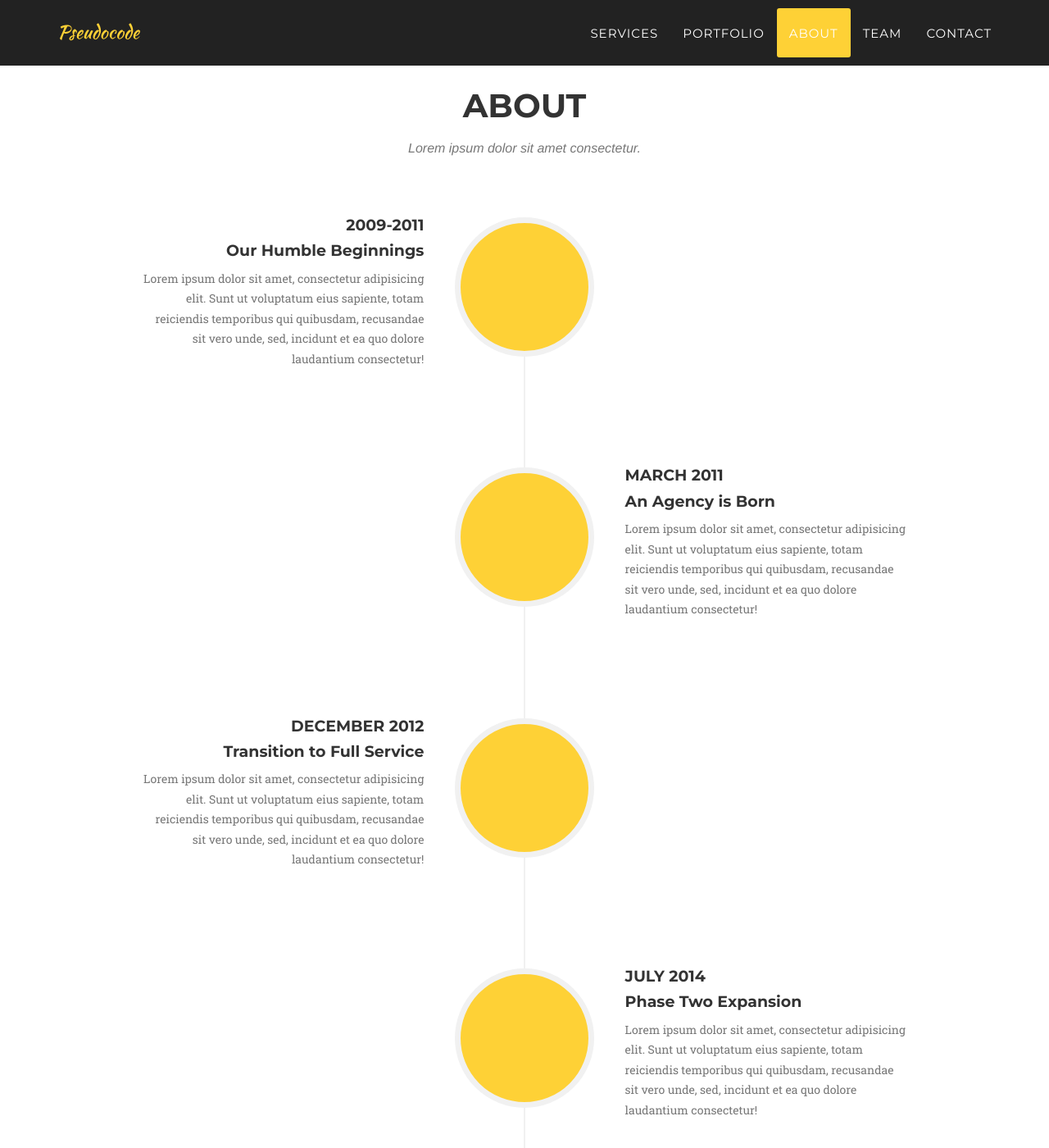
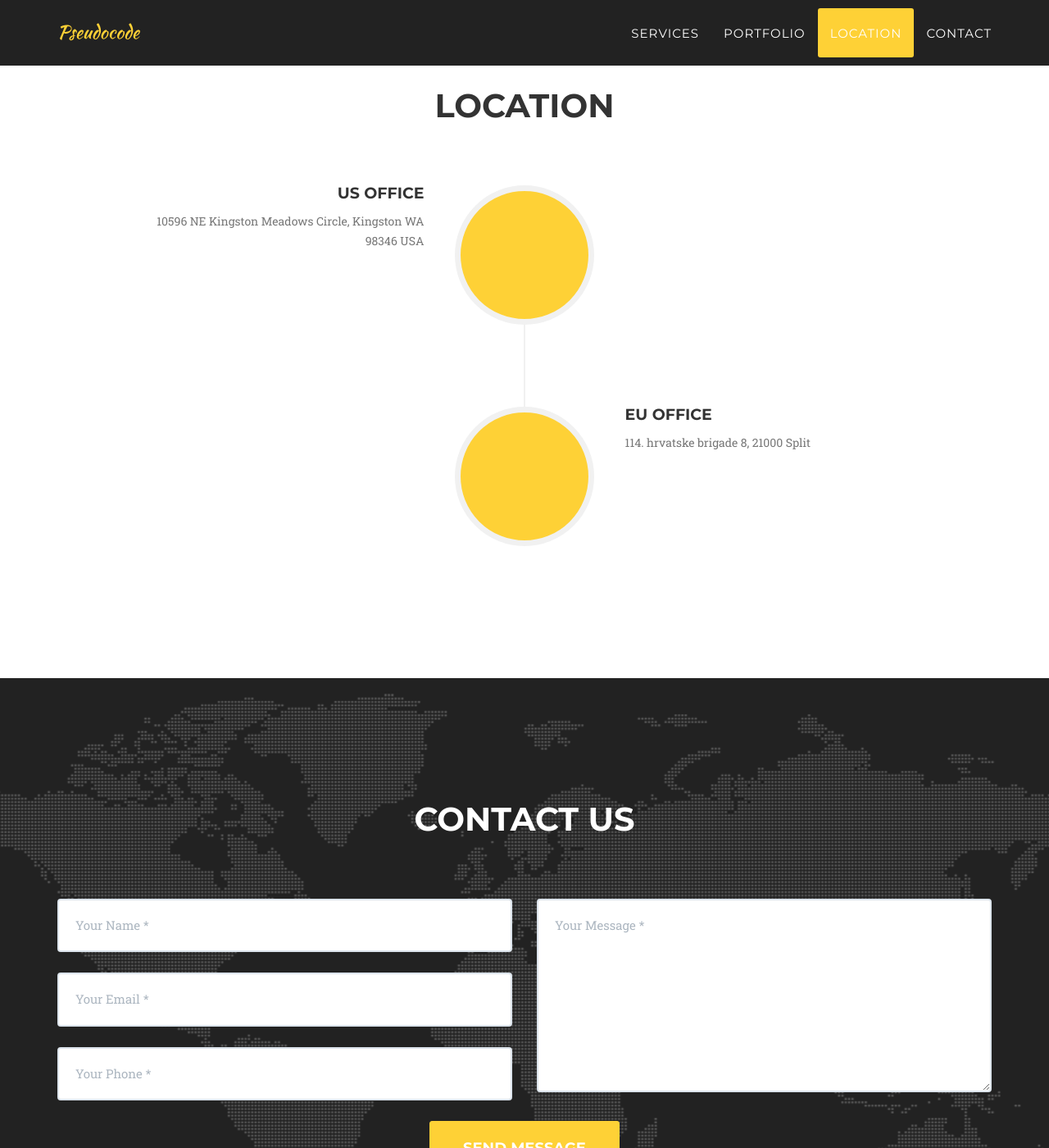
Before and after one commit to zoranzoran/pseudocode, a Jekyll site: the page built from _posts/2014-07-14-project-5.markdown, in a window 1280 px wide and 1400 px high, scrolled down 2115 px. Shown: the whole window at 82% size. Built offline with Jekyll 4.4.1, drawn with Linux system fonts in a browser that asks for light colours; some web fonts are replaced; some of the changed text lies outside the part shown.

Commit message:
location

```diff
--- a/_includes/about.html
+++ b/_includes/about.html
@@ -3,8 +3,8 @@
         <div class="container">
             <div class="row">
                 <div class="col-lg-12 text-center">
-                    <h2 class="section-heading">About</h2>
-                    <h3 class="section-subheading text-muted">Lorem ipsum dolor sit amet consectetur.</h3>
+                    <h2 class="section-heading">Location</h2>
+                    <h3 class="section-subheading text-muted"></h3>
                 </div>
             </div>
             <div class="row">
@@ -16,11 +16,11 @@
                             </div>
                             <div class="timeline-panel">
                                 <div class="timeline-heading">
-                                    <h4>2009-2011</h4>
-                                    <h4 class="subheading">Our Humble Beginnings</h4>
+                                    <h4>US office</h4>
+                                    <h4 class="subheading"></h4>
                                 </div>
                                 <div class="timeline-body">
-                                    <p class="text-muted">Lorem ipsum dolor sit amet, consectetur adipisicing elit. Sunt ut voluptatum eius sapiente, totam reiciendis temporibus qui quibusdam, recusandae sit vero unde, sed, incidunt et ea quo dolore laudantium consectetur!</p>
+                                    <p class="text-muted">10596 NE Kingston Meadows Circle, Kingston WA 98346 USA</p>
                                 </div>
                             </div>
                         </li>
@@ -30,47 +30,12 @@
                             </div>
                             <div class="timeline-panel">
                                 <div class="timeline-heading">
-                                    <h4>March 2011</h4>
-                                    <h4 class="subheading">An Agency is Born</h4>
+                                    <h4>EU office</h4>
+                                    <h4 class="subheading"></h4>
                                 </div>
                                 <div class="timeline-body">
-                                    <p class="text-muted">Lorem ipsum dolor sit amet, consectetur adipisicing elit. Sunt ut voluptatum eius sapiente, totam reiciendis temporibus qui quibusdam, recusandae sit vero unde, sed, incidunt et ea quo dolore laudantium consectetur!</p>
+                                    <p class="text-muted">114. hrvatske brigade 8, 21000 Split</p>
                                 </div>
-                            </div>
-                        </li>
-                        <li>
-                            <div class="timeline-image">
-                                <img class="img-circle img-responsive" src="img/about/3.jpg" alt="">
-                            </div>
-                            <div class="timeline-panel">
-                                <div class="timeline-heading">
-                                    <h4>December 2012</h4>
-                                    <h4 class="subheading">Transition to Full Service</h4>
-                                </div>
-                                <div class="timeline-body">
-                                    <p class="text-muted">Lorem ipsum dolor sit amet, consectetur adipisicing elit. Sunt ut voluptatum eius sapiente, totam reiciendis temporibus qui quibusdam, recusandae sit vero unde, sed, incidunt et ea quo dolore laudantium consectetur!</p>
-                                </div>
-                            </div>
-                        </li>
-                        <li class="timeline-inverted">
-                            <div class="timeline-image">
-                                <img class="img-circle img-responsive" src="img/about/4.jpg" alt="">
-                            </div>
-                            <div class="timeline-panel">
-                                <div class="timeline-heading">
-                                    <h4>July 2014</h4>
-                                    <h4 class="subheading">Phase Two Expansion</h4>
-                                </div>
-                                <div class="timeline-body">
-                                    <p class="text-muted">Lorem ipsum dolor sit amet, consectetur adipisicing elit. Sunt ut voluptatum eius sapiente, totam reiciendis temporibus qui quibusdam, recusandae sit vero unde, sed, incidunt et ea quo dolore laudantium consectetur!</p>
-                                </div>
-                            </div>
-                        </li>
-                        <li class="timeline-inverted">
-                            <div class="timeline-image">
-                                <h4>Be Part
-                                    <br>Of Our
-                                    <br>Story!</h4>
                             </div>
                         </li>
                     </ul>
--- a/_includes/clients.html
+++ b/_includes/clients.html
@@ -1,5 +1,5 @@
 <!-- Clients Aside -->
-    <aside class="clients">
+    <!--<aside class="clients">
         <div class="container">
             <div class="row">
                 <div class="col-md-3 col-sm-6">
@@ -24,4 +24,4 @@
                 </div>
             </div>
         </div>
-    </aside>
+    </aside>-->
--- a/_includes/contact.html
+++ b/_includes/contact.html
@@ -3,7 +3,7 @@
             <div class="row">
                 <div class="col-lg-12 text-center">
                     <h2 class="section-heading">Contact Us</h2>
-                    <h3 class="section-subheading text-muted">Lorem ipsum dolor sit amet consectetur.</h3>
+                    <h3 class="section-subheading text-muted"></h3>
                 </div>
             </div>
             <div class="row">
--- a/_includes/header.html
+++ b/_includes/header.html
@@ -25,10 +25,7 @@
                         <a class="page-scroll" href="#portfolio">Portfolio</a>
                     </li>
                     <li>
-                        <a class="page-scroll" href="#about">About</a>
-                    </li>
-                    <li>
-                        <a class="page-scroll" href="#team">Team</a>
+                        <a class="page-scroll" href="#about">Location</a>
                     </li>
                     <li>
                         <a class="page-scroll" href="#contact">Contact</a>
--- a/_includes/team.html
+++ b/_includes/team.html
@@ -1,5 +1,5 @@
 <!-- Team Section -->
-    <section id="team" class="bg-light-gray">
+    <!--<section id="team" class="bg-light-gray">
         <div class="container">
             <div class="row">
                 <div class="col-lg-12 text-center">
@@ -34,4 +34,4 @@
                 </div>
             </div>
         </div>
-    </section>
+    </section>-->
--- a/_posts/2014-07-14-project-5.markdown
+++ b/_posts/2014-07-14-project-5.markdown
@@ -1,6 +1,6 @@
 ---
 title: E-bussiness
-subtitle: Website Development
+subtitle: Web Development
 layout: default
 modal-id: 5
 date: 2014-07-14
```
Also changed, not shown: img/about/2.jpg.
